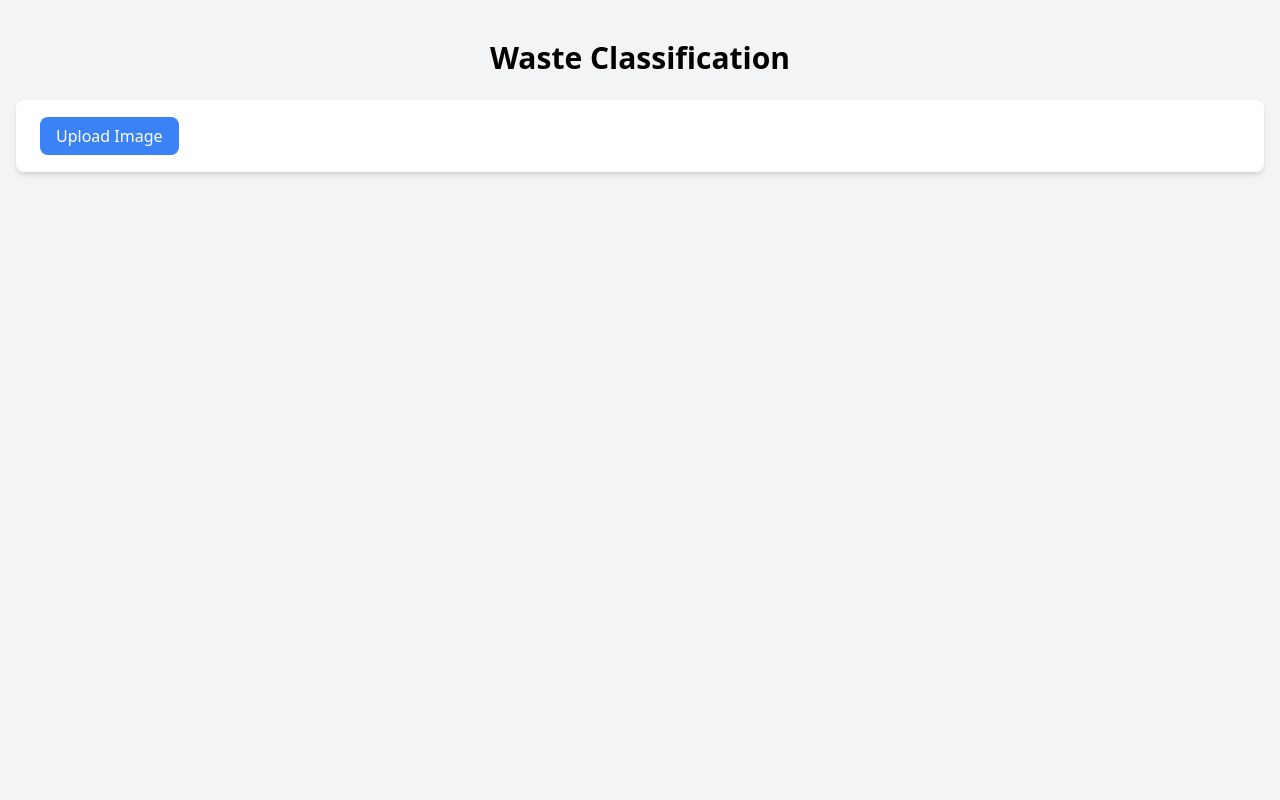
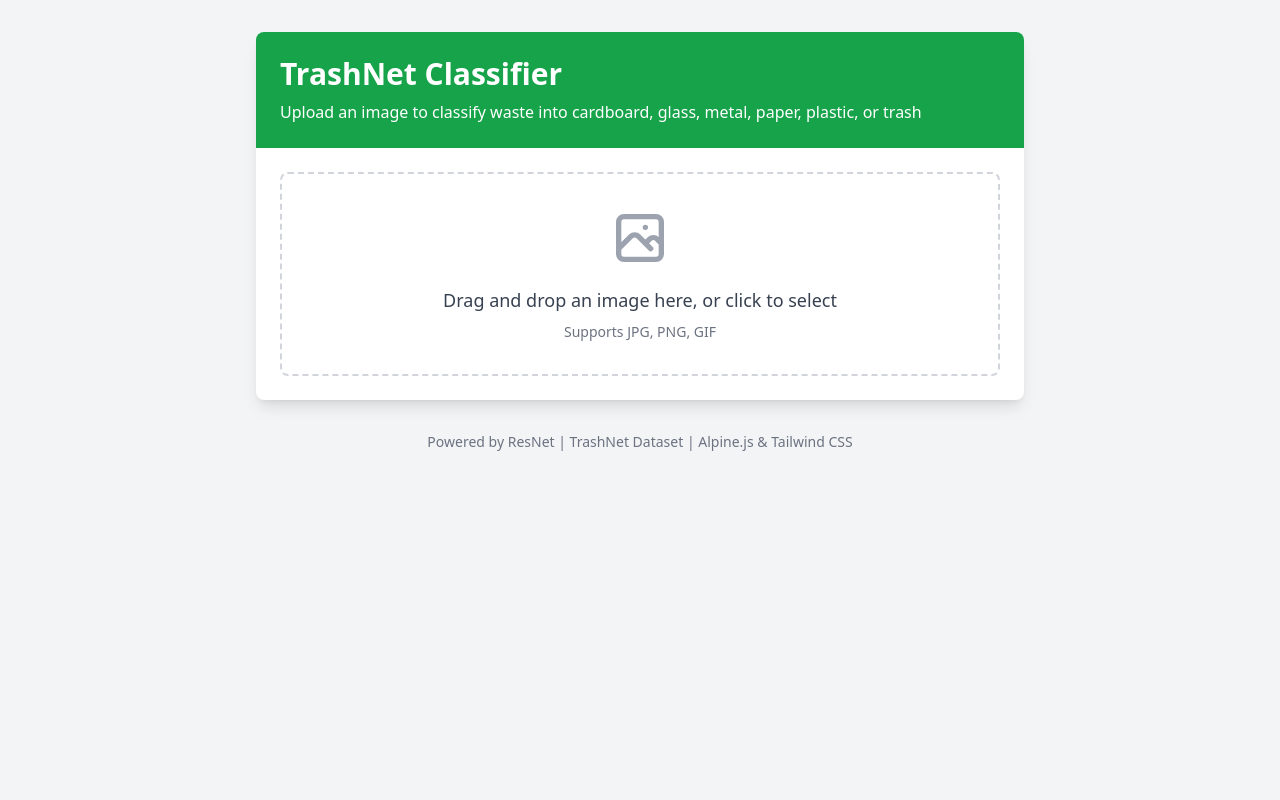
Before and after one commit to ghayazzz/smart_recycle_management, a Flask app: template templates/index.html in a window 1280 px wide. Run offline with Flask 3, Linux system fonts and the light colour scheme; the template is opened without the code that fills it, so the values that code supplies are empty; some libraries are stand-ins or nearby versions.

Commit message:
Updated app files

```diff
--- a/backend/app.py
+++ b/backend/app.py
@@ -1,80 +1,103 @@
-from flask import Flask, request, jsonify, render_template
+import os
 import torch
-from torchvision import transforms
+import torchvision.transforms as transforms
+import torchvision.models as models
 from PIL import Image
-import os
-import uuid
+from flask import Flask, request, jsonify
+from flask_cors import CORS
 
 app = Flask(__name__)
+CORS(app)  # To allow cross-origin requests
 
-# Load models (adjust paths as needed)
-MODEL1_PATH = "./models/non_cw_best_model.pth"
-MODEL2_PATH = "./models/cw_best_model.pth"
+# Define the class labels for TrashNet
+CLASSES = ['cardboard', 'glass', 'metal', 'paper', 'plastic', 'trash']
 
-# Define class names
-CLASS_NAMES = ['cardboard', 'glass', 'metal', 'paper', 'plastic', 'trash']
+# Load the pre-trained model
+def load_model():
+    # Initialize ResNet18 model with the number of classes in TrashNet
+    # Change from ResNet50 to ResNet18 based on your model architecture
+    model = models.resnet18(weights=None)
+    num_ftrs = model.fc.in_features
+    model.fc = torch.nn.Linear(num_ftrs, len(CLASSES))
 
-# Image transformations
-transform = transforms.Compose([
-    transforms.Resize((224, 224)),
-    transforms.ToTensor(),
-    transforms.Normalize(mean=[0.485, 0.456, 0.406], std=[0.229, 0.224, 0.225])
-])
+    # Load the trained weights - using your specific model filename
+    checkpoint = torch.load('best_model.pth', map_location=torch.device('cpu'))
 
-def load_model(model_path):
-    model = torch.load(model_path, map_location=torch.device('cpu'))
+    # If the checkpoint contains the full model rather than just state_dict
+    if not isinstance(checkpoint, dict) or 'state_dict' in checkpoint:
+        if 'state_dict' in checkpoint:
+            model.load_state_dict(checkpoint['state_dict'])
+        else:
+            model = checkpoint  # The checkpoint is the full model
+    else:
+        model.load_state_dict(checkpoint)
+
     model.eval()
     return model
 
-model1 = load_model(MODEL1_PATH)
-model2 = load_model(MODEL2_PATH)
+# Initialize model
+try:
+    model = load_model()
+    print("Model loaded successfully!")
+except Exception as e:
+    print(f"Error loading model: {str(e)}")
+    # For development purposes, we'll set a placeholder model
+    # In production, you might want to exit the application
+    model = None
 
-@app.route("/")
-def home():
-    return render_template("index.html")
+# Define the transformation for input images (same as used during training)
+transform = transforms.Compose([
+    transforms.Resize(256),
+    transforms.CenterCrop(224),
+    transforms.ToTensor(),
+    transforms.Normalize([0.485, 0.456, 0.406], [0.229, 0.224, 0.225])
+])
 
-@app.route("/predict", methods=["POST"])
-def predict():
-    if "file" not in request.files:
-        return jsonify({"error": "No file uploaded"}), 400
+@app.route('/classify', methods=['POST'])
+def classify_image():
+    if model is None:
+        return jsonify({'error': 'Model failed to load. Please check server logs.'})
 
-    file = request.files["file"]
-    if file.filename == "":
-        return jsonify({"error": "Empty filename"}), 400
+    if 'file' not in request.files:
+        return jsonify({'error': 'No file part'})
 
-    # Save uploaded image
-    filename = str(uuid.uuid4()) + ".jpg"
-    upload_path = os.path.join("static", "uploads", filename)
-    file.save(upload_path)
+    file = request.files['file']
+    if file.filename == '':
+        return jsonify({'error': 'No selected file'})
 
-    # Preprocess image
-    img = Image.open(upload_path).convert("RGB")
-    img_tensor = transform(img).unsqueeze(0)
+    try:
+        # Open and preprocess the image
+        img = Image.open(file).convert('RGB')
+        img_tensor = transform(img).unsqueeze(0)  # Add batch dimension
 
-    # Get predictions from both models
-    with torch.no_grad():
-        output1 = model1(img_tensor)
-        output2 = model2(img_tensor)
-        probs1 = torch.nn.functional.softmax(output1, dim=1)[0] * 100
-        probs2 = torch.nn.functional.softmax(output2, dim=1)[0] * 100
+        # Perform inference
+        with torch.no_grad():
+            outputs = model(img_tensor)
+            _, predicted = torch.max(outputs, 1)
 
-    # Format results
-    results = {
-        "image_url": f"/static/uploads/{filename}",
-        "model1": {
-            "prediction": CLASS_NAMES[torch.argmax(output1).item()],
-            "confidence": round(torch.max(probs1).item(), 2),
-            "all_probs": {cls: round(prob.item(), 2) for cls, prob in zip(CLASS_NAMES, probs1)}
-        },
-        "model2": {
-            "prediction": CLASS_NAMES[torch.argmax(output2).item()],
-            "confidence": round(torch.max(probs2).item(), 2),
-            "all_probs": {cls: round(prob.item(), 2) for cls, prob in zip(CLASS_NAMES, probs2)}
-        }
-    }
+            # Get probabilities using softmax
+            probabilities = torch.nn.functional.softmax(outputs[0], dim=0)
 
-    return jsonify(results)
+            # Create result dictionary
+            result = {
+                'predicted_class': CLASSES[predicted.item()],
+                'confidence': float(probabilities[predicted].item()),
+                'all_probabilities': {
+                    class_name: float(probabilities[i].item())
+                    for i, class_name in enumerate(CLASSES)
+                }
+            }
 
-if __name__ == "__main__":
-    os.makedirs(os.path.join("static", "uploads"), exist_ok=True)
-    app.run(debug=True)
+        return jsonify(result)
+
+    except Exception as e:
+        return jsonify({'error': str(e)})
+
+@app.route('/health', methods=['GET'])
+def health_check():
+    if model is None:
+        return jsonify({'status': 'unhealthy', 'reason': 'Model failed to load'})
+    return jsonify({'status': 'healthy'})
+
+if __name__ == '__main__':
+    app.run(host='0.0.0.0', port=5000, debug=True)
--- a/templates/index.html
+++ b/templates/index.html
@@ -3,101 +3,208 @@
 <head>
     <meta charset="UTF-8">
     <meta name="viewport" content="width=device-width, initial-scale=1.0">
-    <title>Waste Classifier</title>
+    <title>TrashNet Classifier</title>
+
+    <!-- Tailwind CSS via CDN -->
     <script src="https://cdn.tailwindcss.com"></script>
+
+    <!-- Alpine.js via CDN -->
     <script defer src="https://cdn.jsdelivr.net/npm/alpinejs@3.x.x/dist/cdn.min.js"></script>
-    <link rel="stylesheet" href="/static/css/styles.css">
+
+    <style>
+        [x-cloak] { display: none !important; }
+    </style>
 </head>
-<body class="bg-gray-100">
-    <div class="container mx-auto p-4" x-data="app()">
-        <h1 class="text-3xl font-bold text-center my-6">Waste Classification</h1>
-
-        <!-- Upload Section -->
-        <div class="bg-white p-6 rounded-lg shadow-md mb-6">
-            <input type="file" @change="handleFileUpload" class="hidden" id="fileInput" accept="image/*">
-            <label for="fileInput" class="cursor-pointer bg-blue-500 text-white px-4 py-2 rounded-lg hover:bg-blue-600">
-                Upload Image
-            </label>
-            <div x-show="imageUrl" class="mt-4">
-                <img :src="imageUrl" alt="Uploaded Image" class="max-w-full h-64 mx-auto rounded-lg">
-            </div>
+<body class="bg-gray-100 min-h-screen">
+    <div class="container mx-auto px-4 py-8" x-data="imageClassifier()">
+        <div class="max-w-3xl mx-auto bg-white rounded-lg shadow-lg overflow-hidden">
+            <!-- Header -->
+            <div class="bg-green-600 text-white p-6">
+                <h1 class="text-3xl font-bold">TrashNet Classifier</h1>
+                <p class="mt-2">Upload an image to classify waste into cardboard, glass, metal, paper, plastic, or trash</p>
             </div>
 
-        <!-- Results Section -->
-        <div x-show="results" class="bg-white p-6 rounded-lg shadow-md">
-            <h2 class="text-xl font-semibold mb-4">Results</h2>
+            <!-- Upload Area -->
+            <div class="p-6">
+                <div
+                    class="border-2 border-dashed border-gray-300 rounded-lg p-8 text-center cursor-pointer hover:bg-gray-50 transition"
+                    @click="$refs.fileInput.click()"
+                    :class="{'border-green-500': dragover}"
+                    @dragover.prevent="dragover = true"
+                    @dragleave.prevent="dragover = false"
+                    @drop.prevent="handleDrop($event)"
+                >
+                    <input
+                        type="file"
+                        accept="image/*"
+                        class="hidden"
+                        x-ref="fileInput"
+                        @change="handleFileChange"
+                    >
 
-            <!-- Model 1 Results -->
-            <div class="mb-6">
-                <h3 class="text-lg font-medium">Model 1 (Basic)</h3>
-                <p>Prediction: <span class="font-bold" x-text="results.model1.prediction"></span></p>
-                <p>Confidence: <span x-text="results.model1.confidence + '%'"></span></p>
+                    <template x-if="!imageUrl && !isLoading">
+                        <div>
+                            <svg class="w-16 h-16 mx-auto text-gray-400" fill="none" stroke="currentColor" viewBox="0 0 24 24" xmlns="http://www.w3.org/2000/svg">
+                                <path stroke-linecap="round" stroke-linejoin="round" stroke-width="2" d="M4 16l4.586-4.586a2 2 0 012.828 0L16 16m-2-2l1.586-1.586a2 2 0 012.828 0L20 14m-6-6h.01M6 20h12a2 2 0 002-2V6a2 2 0 00-2-2H6a2 2 0 00-2 2v12a2 2 0 002 2z"></path>
+                            </svg>
+                            <p class="mt-4 text-lg font-medium text-gray-700">Drag and drop an image here, or click to select</p>
+                            <p class="mt-2 text-sm text-gray-500">Supports JPG, PNG, GIF</p>
+                        </div>
+                    </template>
 
-                <!-- Confidence Bars -->
-                <div class="mt-2 space-y-2">
-                    <template x-for="(prob, cls) in results.model1.all_probs" :key="cls">
+                    <template x-if="isLoading">
+                        <div class="text-center">
+                            <svg class="w-16 h-16 mx-auto text-green-500 animate-spin" fill="none" stroke="currentColor" viewBox="0 0 24 24" xmlns="http://www.w3.org/2000/svg">
+                                <path stroke-linecap="round" stroke-linejoin="round" stroke-width="2" d="M4 4v5h.582m15.356 2A8.001 8.001 0 004.582 9m0 0H9m11 11v-5h-.581m0 0a8.003 8.003 0 01-15.357-2m15.357 2H15"></path>
+                            </svg>
+                            <p class="mt-4 text-lg font-medium text-gray-700">Processing...</p>
+                        </div>
+                    </template>
+
+                    <template x-if="imageUrl && !isLoading">
                         <div>
-                            <span x-text="cls" class="w-24 inline-block"></span>
-                            <div class="w-full bg-gray-200 rounded-full h-4">
-                                <div class="bg-blue-500 h-4 rounded-full" :style="'width: ' + prob + '%'"></div>
-                            </div>
-                            <span x-text="prob + '%'" class="ml-2"></span>
+                            <img :src="imageUrl" class="mx-auto max-h-64 rounded shadow">
+                            <p class="mt-4 text-sm text-gray-500">Click or drag to upload a different image</p>
                         </div>
                     </template>
                 </div>
+
+                <!-- Error Message -->
+                <div class="mt-4 text-red-500 text-center" x-show="error" x-text="error"></div>
+
+                <!-- Results Section -->
+                <div class="mt-8" x-show="result" x-cloak>
+                    <div class="bg-gray-50 rounded-lg p-6 border border-gray-200">
+                        <h2 class="text-2xl font-bold text-gray-800">Classification Result</h2>
+
+                        <div class="mt-4">
+                            <div class="flex items-center">
+                                <div class="text-lg font-medium" x-text="'This appears to be: ' + formatClassName(result.predicted_class)"></div>
+                                <div class="ml-2 px-3 py-1 bg-green-100 text-green-800 rounded-full text-sm" x-text="(result.confidence * 100).toFixed(1) + '%'"></div>
                             </div>
 
-            <!-- Model 2 Results -->
+                            <div class="mt-6">
+                                <h3 class="text-lg font-medium text-gray-700 mb-3">Probability Distribution:</h3>
+                                <div class="space-y-3">
+                                    <template x-for="(prob, className) in result.all_probabilities" :key="className">
                                         <div>
-                <h3 class="text-lg font-medium">Model 2 (Enhanced)</h3>
-                <p>Prediction: <span class="font-bold" x-text="results.model2.prediction"></span></p>
-                <p>Confidence: <span x-text="results.model2.confidence + '%'"></span></p>
-
-                <!-- Confidence Bars -->
-                <div class="mt-2 space-y-2">
-                    <template x-for="(prob, cls) in results.model2.all_probs" :key="cls">
-                        <div>
-                            <span x-text="cls" class="w-24 inline-block"></span>
-                            <div class="w-full bg-gray-200 rounded-full h-4">
-                                <div class="bg-green-500 h-4 rounded-full" :style="'width: ' + prob + '%'"></div>
+                                            <div class="flex justify-between mb-1">
+                                                <span class="text-sm font-medium text-gray-700" x-text="formatClassName(className)"></span>
+                                                <span class="text-sm font-medium text-gray-700" x-text="(prob * 100).toFixed(1) + '%'"></span>
                                             </div>
-                            <span x-text="prob + '%'" class="ml-2"></span>
+                                            <div class="w-full bg-gray-200 rounded-full h-2.5">
+                                                <div class="bg-green-600 h-2.5 rounded-full" :style="'width: ' + (prob * 100) + '%'"></div>
+                                            </div>
                                         </div>
                                     </template>
                                 </div>
                             </div>
                         </div>
                     </div>
+                </div>
+
+                <!-- Reset Button -->
+                <div class="mt-6 text-center" x-show="result || error">
+                    <button
+                        class="px-4 py-2 bg-gray-200 text-gray-700 rounded hover:bg-gray-300 transition"
+                        @click="resetForm"
+                    >
+                        Reset
+                    </button>
+                </div>
+            </div>
+        </div>
+
+        <div class="mt-8 text-center text-gray-500 text-sm">
+            <p>Powered by ResNet | TrashNet Dataset | Alpine.js & Tailwind CSS</p>
+        </div>
+    </div>
 
     <script>
-        document.addEventListener('alpine:init', () => {
-            Alpine.data('app', () => ({
+        function imageClassifier() {
+            return {
                 imageUrl: null,
-                results: null,
+                imageFile: null,
                 isLoading: false,
+                error: null,
+                result: null,
+                dragover: false,
+                apiUrl: 'http://localhost:5000/classify', // Update with your backend URL
 
-                handleFileUpload(e) {
-                    const file = e.target.files[0];
-                    if (!file) return;
+                handleFileChange() {
+                    const file = this.$refs.fileInput.files[0];
+                    if (file) this.processFile(file);
+                },
+
+                handleDrop(e) {
+                    this.dragover = false;
+                    const file = e.dataTransfer.files[0];
+                    if (file) this.processFile(file);
+                },
+
+                processFile(file) {
+                    // Validate file type
+                    if (!file.type.match('image.*')) {
+                        this.error = 'Please upload an image file';
+                        return;
+                    }
+
+                    this.error = null;
+                    this.result = null;
+                    this.imageFile = file;
+
+                    // Display preview
+                    this.imageUrl = URL.createObjectURL(file);
+
+                    // Auto submit for classification
+                    this.classifyImage();
+                },
+
+                async classifyImage() {
+                    if (!this.imageFile) return;
 
                     this.isLoading = true;
+
+                    try {
                         const formData = new FormData();
-                    formData.append('file', file);
+                        formData.append('file', this.imageFile);
 
-                    fetch('/predict', {
+                        const response = await fetch(this.apiUrl, {
                             method: 'POST',
                             body: formData
-                    })
-                    .then(res => res.json())
-                    .then(data => {
-                        this.imageUrl = data.image_url;
-                        this.results = data;
-                    })
-                    .catch(err => console.error(err))
-                    .finally(() => this.isLoading = false);
+                        });
+
+                        if (!response.ok) {
+                            throw new Error('Server error: ' + response.status);
                         }
-            }))
-        })
+
+                        this.result = await response.json();
+
+                        if (this.result.error) {
+                            throw new Error(this.result.error);
+                        }
+                    } catch (err) {
+                        this.error = 'Error: ' + err.message;
+                        this.result = null;
+                    } finally {
+                        this.isLoading = false;
+                    }
+                },
+
+                resetForm() {
+                    this.imageUrl = null;
+                    this.imageFile = null;
+                    this.error = null;
+                    this.result = null;
+                    this.$refs.fileInput.value = '';
+                },
+
+                formatClassName(name) {
+                    // Capitalize first letter of each word
+                    return name.replace(/\b\w/g, char => char.toUpperCase());
+                }
+            }
+        }
     </script>
 </body>
 </html>
```
Also changed, not shown: 1 other file. Lines whose indentation alone changed are shown as unchanged.
